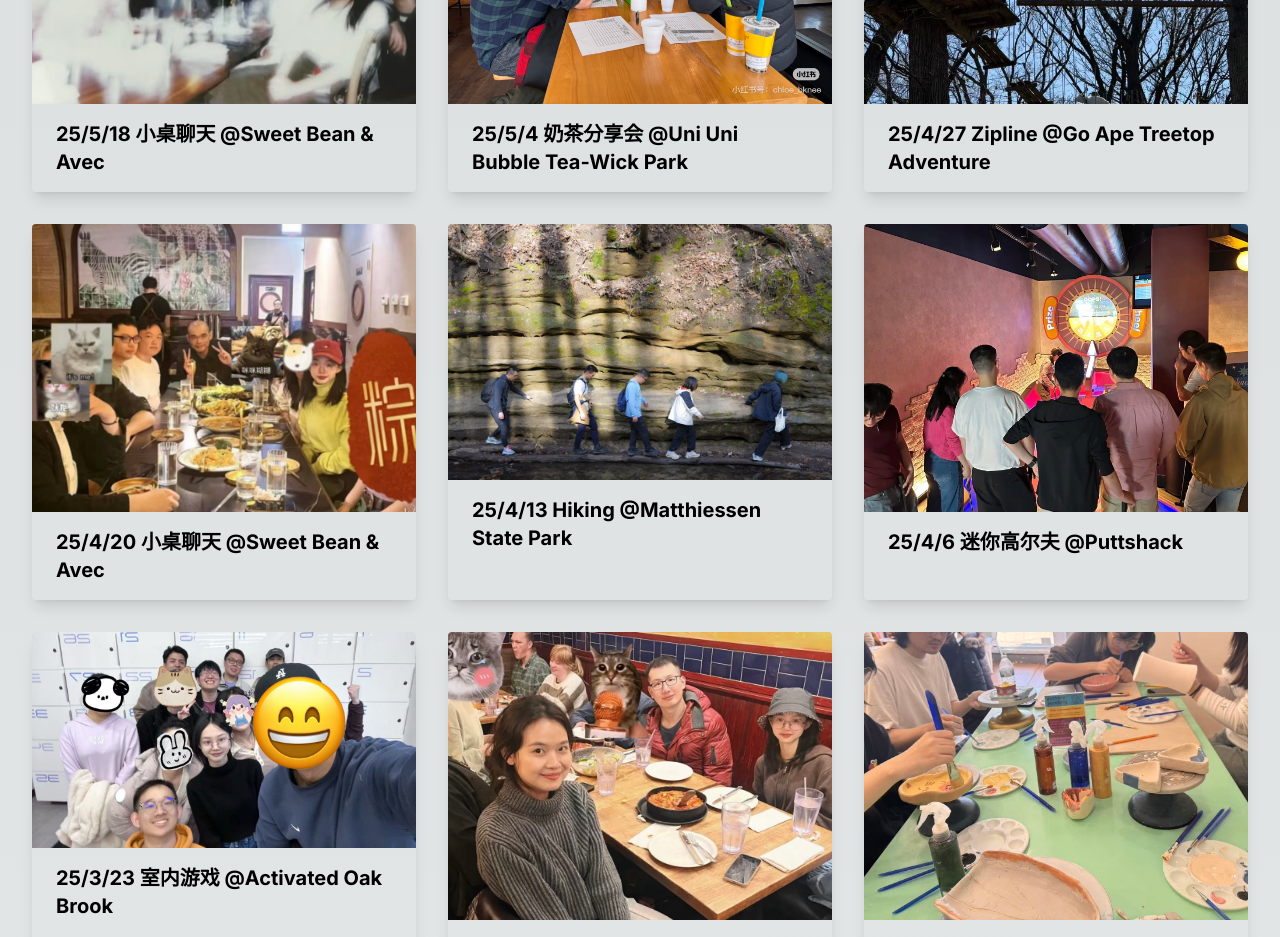
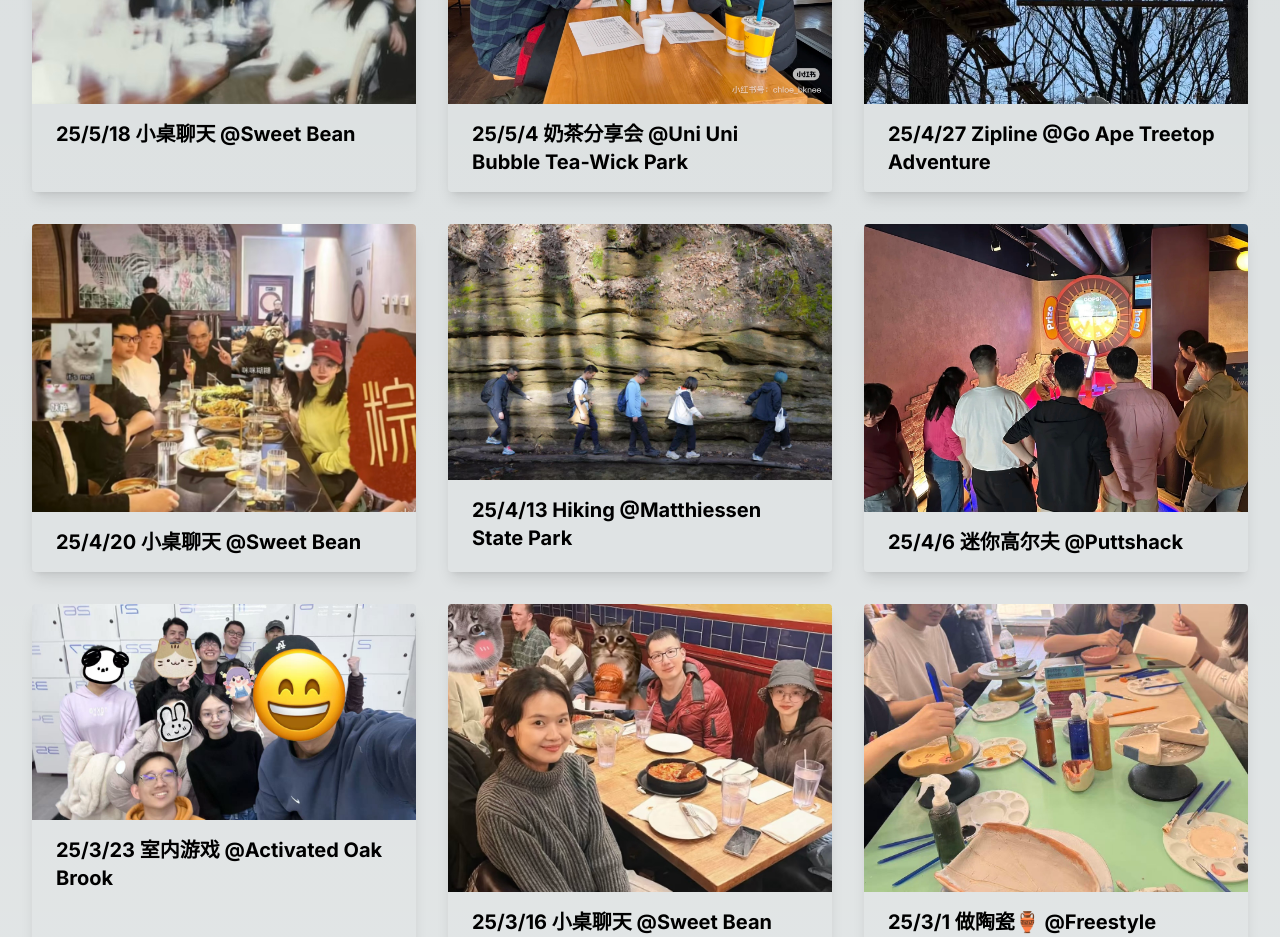
Before and after one commit to Brack-Wang/nextjs, a Next.js app: page /events in a window 1280 px wide. Shown: the part 1440-2377 px from the top of the page. Built offline with nearby package versions, Linux system fonts and the light colour scheme.

Commit message:
Update page.tsx

```diff
--- a/app/events/page.tsx
+++ b/app/events/page.tsx
@@ -59,7 +59,7 @@ const eventsData = [
       {
     imageUrl: '/518小桌.jpg', // 替换为图片路径,请注意后缀名".jpg"或者".png"要和你上传的图片相同
     websiteUrl: 'http://xhslink.com/m/bPlCHBFb3v', // 替换为对应的网站链接
-    altText: '25/5/18 小桌聊天 @Sweet Bean & Avec', // 图片的替代文本
+    altText: '25/5/18 小桌聊天 @Sweet Bean', // 图片的替代文本
   },
        {
     imageUrl: '/54奶茶.JPG', // 替换为图片路径,请注意后缀名".jpg"或者".png"要和你上传的图片相同
@@ -74,7 +74,7 @@ const eventsData = [
       {
     imageUrl: '/420小桌.jpg', // 替换为图片路径,请注意后缀名".jpg"或者".png"要和你上传的图片相同
     websiteUrl: 'http://xhslink.com/m/8QxyKaNJphl', // 替换为对应的网站链接
-    altText: '25/4/20 小桌聊天 @Sweet Bean & Avec', // 图片的替代文本
+    altText: '25/4/20 小桌聊天 @Sweet Bean', // 图片的替代文本
   },
     {
     imageUrl: '/413hiking.JPG', // 替换为图片路径,请注意后缀名".jpg"或者".png"要和你上传的图片相同
@@ -94,7 +94,7 @@ const eventsData = [
        {
     imageUrl: '/316小桌.jpg', // 替换为图片路径,请注意后缀名".jpg"或者".png"要和你上传的图片相同
     websiteUrl: 'http://xhslink.com/m/2beIAuTzgTn', // 替换为对应的网站链接
-    altText: '25/3/16 小桌聊天 @Sweet Bean & Avec', // 图片的替代文本
+    altText: '25/3/16 小桌聊天 @Sweet Bean', // 图片的替代文本
   },
       {
     imageUrl: '/31陶瓷.jpg', // 替换为图片路径,请注意后缀名".jpg"或者".png"要和你上传的图片相同
@@ -104,7 +104,7 @@ const eventsData = [
       {
     imageUrl: '/29小桌.jpg', // 替换为图片路径,请注意后缀名".jpg"或者".png"要和你上传的图片相同
     websiteUrl: 'http://xhslink.com/m/2sraYzfIDsk', // 替换为对应的网站链接
-    altText: '25/3/16 小桌聊天 @Sweet Bean & Avec', // 图片的替代文本
+    altText: '25/3/16 小桌聊天 @Sweet Bean', // 图片的替代文本
   },
       {
     imageUrl: '/22保龄球.jpg', // 替换为图片路径,请注意后缀名".jpg"或者".png"要和你上传的图片相同
```
